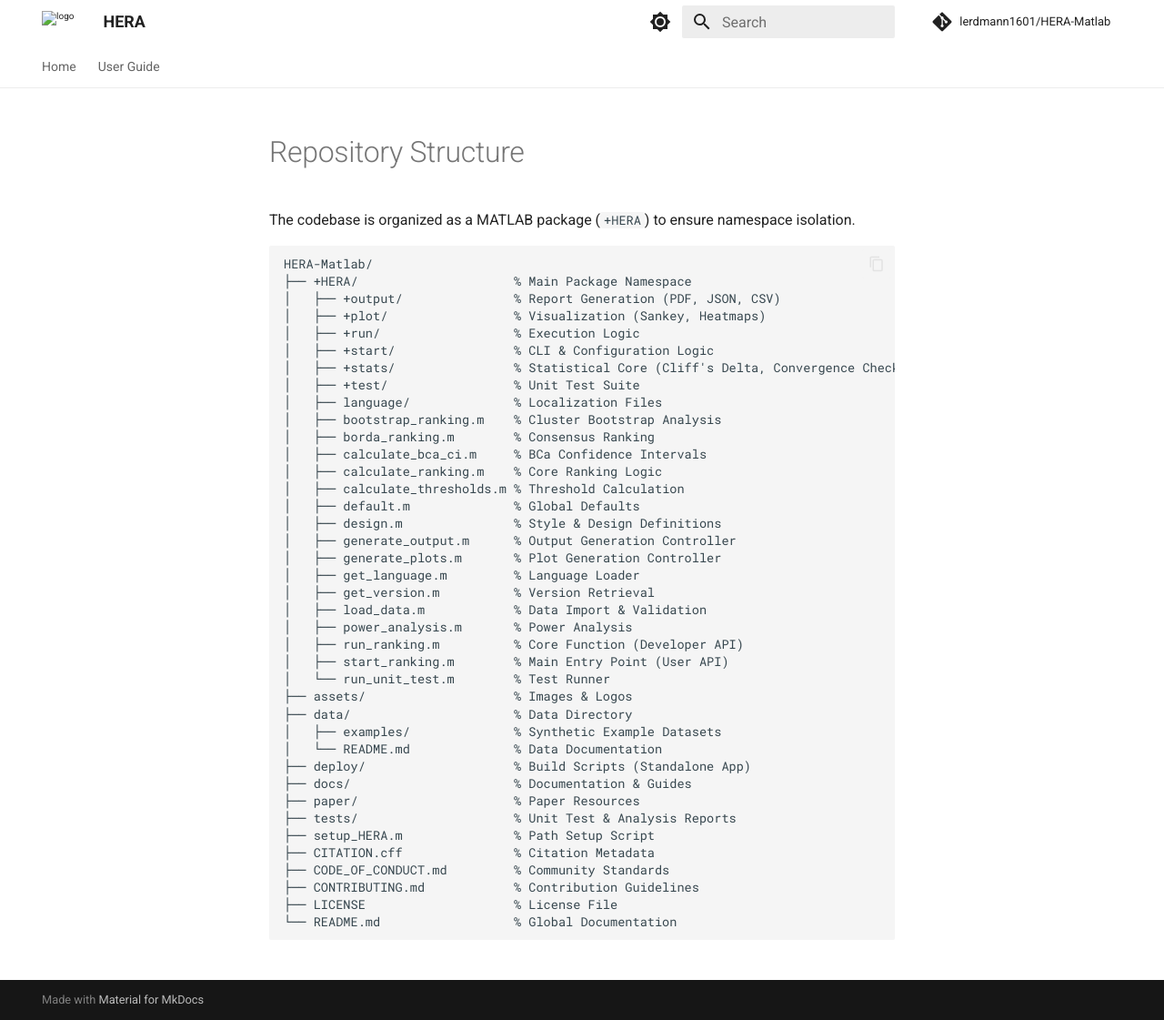
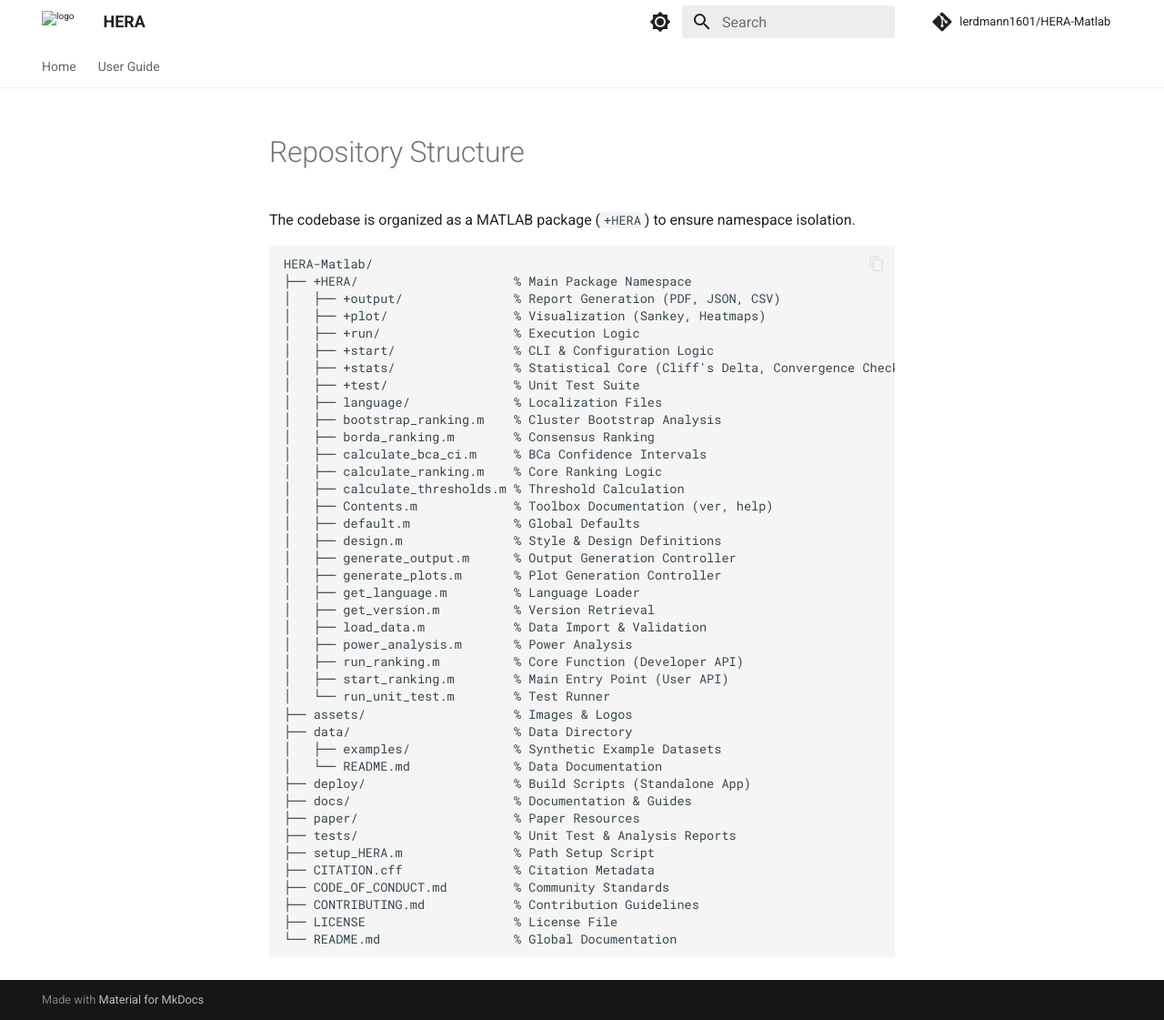
Before and after one commit to lerdmann1601/HERA-Matlab, an MkDocs documentation site: the page built from docs/Repository_Structure.md, in a window 1280 px wide and 1121 px high. Shown: the whole window at 91% size. Built offline with MkDocs 1.6.1 and Material for MkDocs 9.7.7, drawn with Linux system fonts in a browser that asks for light colours; comment, search, counter and statistics services are not loaded.

```diff
--- a/docs/Repository_Structure.md
+++ b/docs/Repository_Structure.md
@@ -17,6 +17,7 @@
 │   ├── calculate_bca_ci.m     % BCa Confidence Intervals
 │   ├── calculate_ranking.m    % Core Ranking Logic
 │   ├── calculate_thresholds.m % Threshold Calculation
+│   ├── Contents.m             % Toolbox Documentation (ver, help)
 │   ├── default.m              % Global Defaults
 │   ├── design.m               % Style & Design Definitions
 │   ├── generate_output.m      % Output Generation Controller
```
Also changed, not shown: 2 other files.
